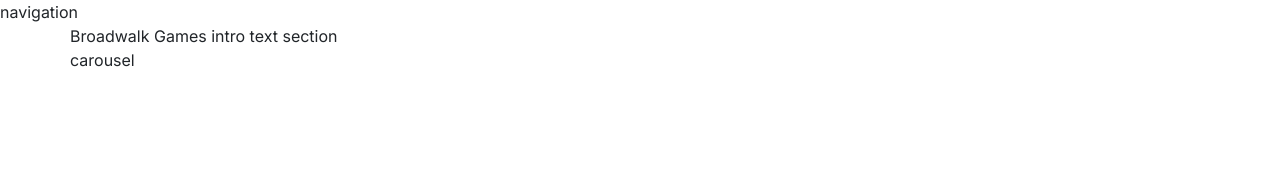
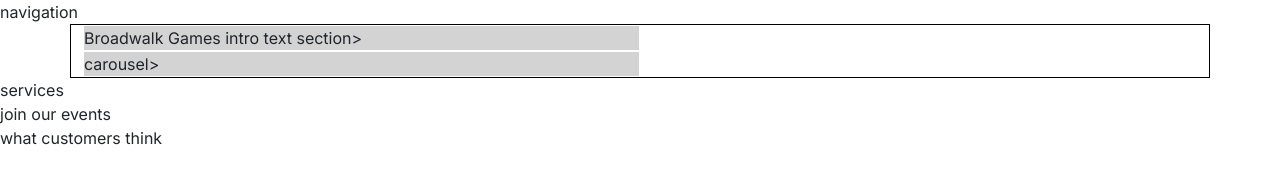
Before and after one commit to njthomas1991-hub/broadwalk-games, a plain HTML site: page index.html in a window 1280 px wide. Drawn offline with nearby package versions, Linux system fonts and the light colour scheme; a web font is replaced by a local one.

Commit message:
visual testing working

```diff
--- a/assets/css/stylesheet.css
+++ b/assets/css/stylesheet.css
@@ -30,9 +30,9 @@ h3 {
 /*grid visualisation css for testing*/
 .container,
 .row {
-    border: 1px solid rgb(0, 0, 0,);
+    border: 1px solid, black;
 }
-.com-12 {
-    border: 1px solid, white;
+.col-12 {
+    border: 1px solid white;
     background-color: lightgray;
 }
--- a/index.html
+++ b/index.html
@@ -25,9 +25,17 @@
 
      <!--heaader with carousel-->
      <header class="container">
-        <div class="row col12 col-xl-6">Broadwalk Games intro text section</div>
-        <div class="row col12 col-xl-6">carousel</div>
+        <div clas="row"></div>
+        <div class="col-12 col-xl-6">Broadwalk Games intro text section></div>
+        <div class="col-12 col-xl-6">carousel></div>
+     </div>
      </header>
+
+     <main>
+        <section>services</section>
+        <section>join our events</section>
+        <section>what customers think</section>
+     </main>
 
         <!-- Bootstrap JS Script-->
     <script src="https://cdn.jsdelivr.net/npm/bootstrap@5.3.3/dist/js/bootstrap.bundle.min.js"
```
